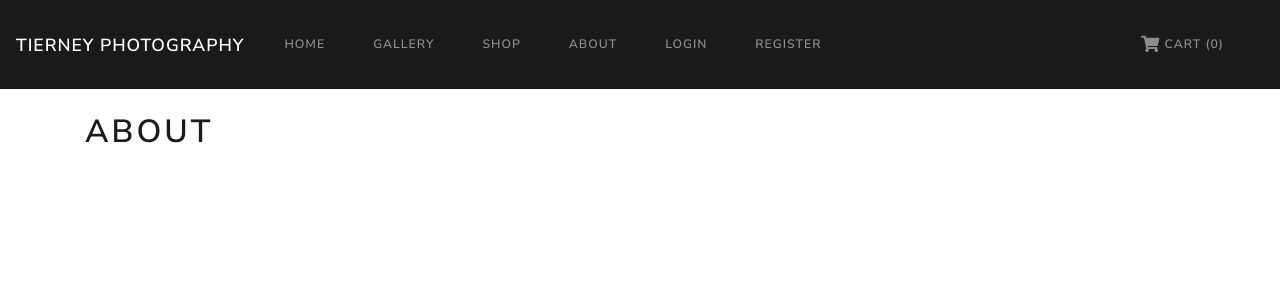
After one commit to DTierneyDev/tierney-photography, a Django app: page /about/ in a window 1280 px wide. The commit adds this page. Shown: the top 300 px of the page. Run offline with Django 3.2, Linux system fonts and the light colour scheme; some libraries are stand-ins or nearby versions.

Commit message:
Added views/urls for home, gallery and about pages/apps. Now linked into the nav and working correctly.

```diff
--- /dev/null
+++ b/about/templates/about.html
@@ -0,0 +1,15 @@
+{% extends "base.html" %}
+
+{% block page_title %}About{% endblock %}
+
+{% block content %}
+
+<div class="container mt-4">
+    <div class="col-12">
+        <div class="row">
+            <h1>About</h1>
+        </div>
+    </div>
+</div>
+
+{% endblock %}
--- /dev/null
+++ b/about/urls.py
@@ -0,0 +1,7 @@
+from django.conf.urls import url
+from .views import about
+
+
+urlpatterns = [
+    url(r'^$', about, name='about'),
+]
--- a/about/views.py
+++ b/about/views.py
@@ -1,3 +1,6 @@
 from django.shortcuts import render
 
-# Create your views here.
+
+def about(request):
+    """Return the about.html file"""
+    return render(request, 'about.html')
--- a/accounts/urls.py
+++ b/accounts/urls.py
@@ -1,9 +1,9 @@
 from django.conf.urls import url
-from .views import index, login, logout, registration, user_profile
+from .views import login, logout, registration, user_profile
 
 
 urlpatterns = [
-    url(r'^$', index, name='index'),
+    # url(r'^$', index, name='index'),
     url(r'^login/$', login, name="login"),
     url(r'^logout/$', logout, name="logout"),
     url(r'^register/$', registration, name="registration"),
--- a/accounts/views.py
+++ b/accounts/views.py
@@ -5,9 +5,9 @@ from django.contrib.auth.models import User
 from accounts.forms import UserLoginForm, UserRegistrationForm
 
 
-def index(request):
-    """Return the index.html file"""
-    return render(request, 'index.html')
+# def index(request):
+#     """Return the index.html file"""
+#     return render(request, 'index.html')
 
 
 def login(request):
--- /dev/null
+++ b/gallery/urls.py
@@ -0,0 +1,7 @@
+from django.conf.urls import url
+from .views import gallery
+
+
+urlpatterns = [
+    url(r'^$', gallery, name='gallery'),
+]
--- a/gallery/views.py
+++ b/gallery/views.py
@@ -1,3 +1,6 @@
 from django.shortcuts import render
 
-# Create your views here.
+
+def gallery(request):
+    """Return the gallery.html file"""
+    return render(request, 'gallery.html')
--- /dev/null
+++ b/home/urls.py
@@ -0,0 +1,7 @@
+from django.conf.urls import url
+from .views import index
+
+
+urlpatterns = [
+    url(r'^$', index, name='index'),
+]
--- a/home/views.py
+++ b/home/views.py
@@ -1,3 +1,6 @@
 from django.shortcuts import render
 
-# Create your views here.
+
+def index(request):
+    """Return the index.html file"""
+    return render(request, 'index.html')
--- a/templates/base.html
+++ b/templates/base.html
@@ -30,13 +30,13 @@
 					<a class="nav-link" href="{% url 'index' %}">Home</a>
 				</li>
 				<li class="nav-item">
-					<a class="nav-link" href="#">Gallery</a>
+					<a class="nav-link" href="{% url 'gallery' %}">Gallery</a>
 				</li>
 				<li class="nav-item">
 					<a class="nav-link" href="{% url 'shop' %}">Shop</a>
 				</li>
 				<li class="nav-item">
-					<a class="nav-link" href="#">About</a>
+					<a class="nav-link" href="{% url 'about' %}">About</a>
 				</li>
                 {% if user.is_authenticated %}
                     {% if user.is_superuser %}
--- a/tierneyphotography/settings.py
+++ b/tierneyphotography/settings.py
@@ -43,7 +43,10 @@ INSTALLED_APPS = [
     'django.contrib.messages',
     'django.contrib.staticfiles',
     'django_forms_bootstrap',
+    'home',
     'accounts',
+    'about',
+    'gallery',
     'shop',
     'cart',
     'checkout',
--- a/tierneyphotography/urls.py
+++ b/tierneyphotography/urls.py
@@ -22,8 +22,10 @@ from .settings import MEDIA_ROOT
 
 urlpatterns = [
     url(r'^admin/', admin.site.urls),
-    url(r'^$', RedirectView.as_view(url='accounts/')),
+    url(r'^', include('home.urls')),
     url(r'accounts/', include('accounts.urls')),
+    url(r'gallery/', include('gallery.urls')),
+    url(r'about/', include('about.urls')),
     url(r'shop/', include('shop.urls')),
     url(r'cart/', include('cart.urls')),
     url(r'checkout/', include('checkout.urls')),
```
Also changed, not shown: gallery/templates/gallery.html (added, +15 -0 lines), home/templates/index.html (renamed from accounts/templates/index.html).
